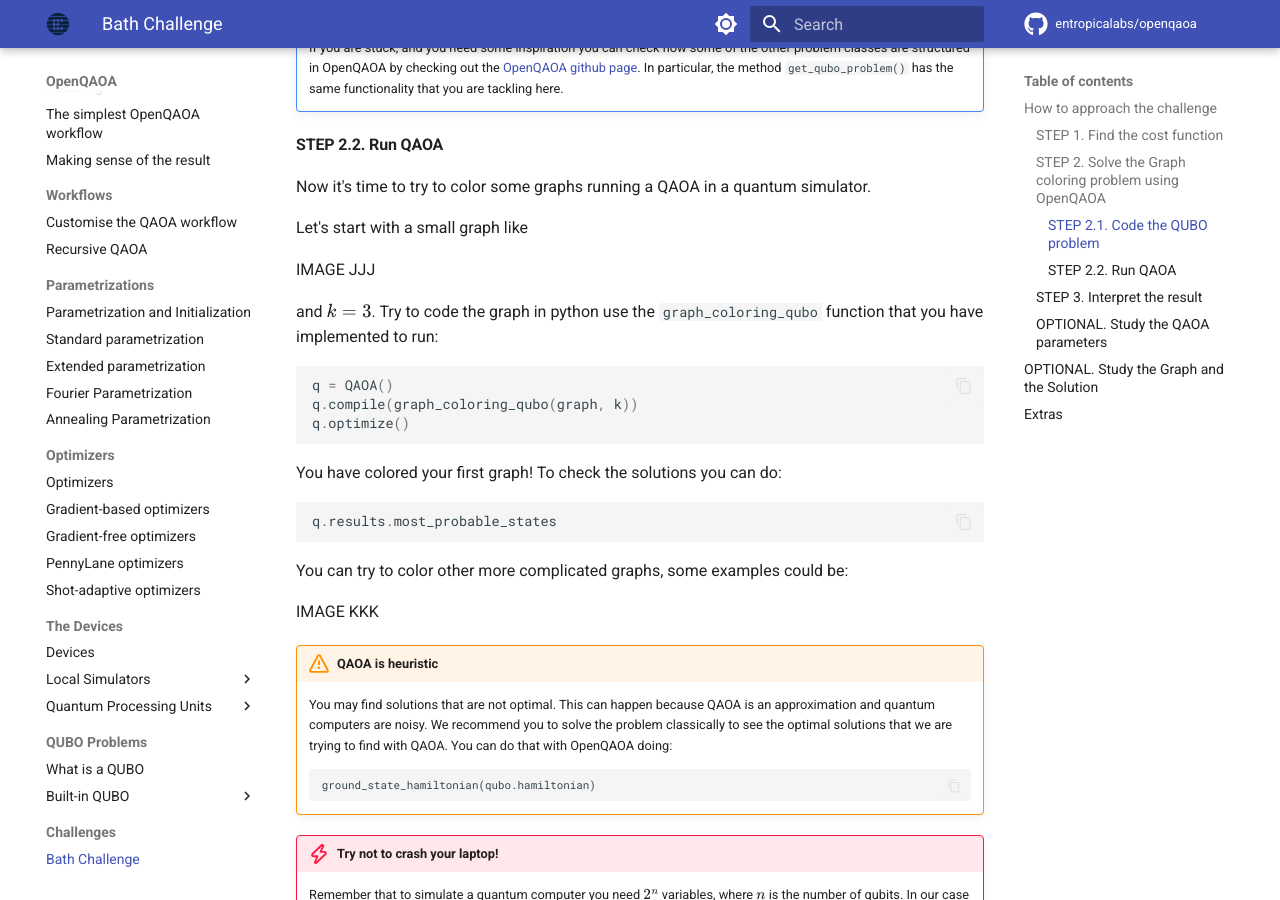
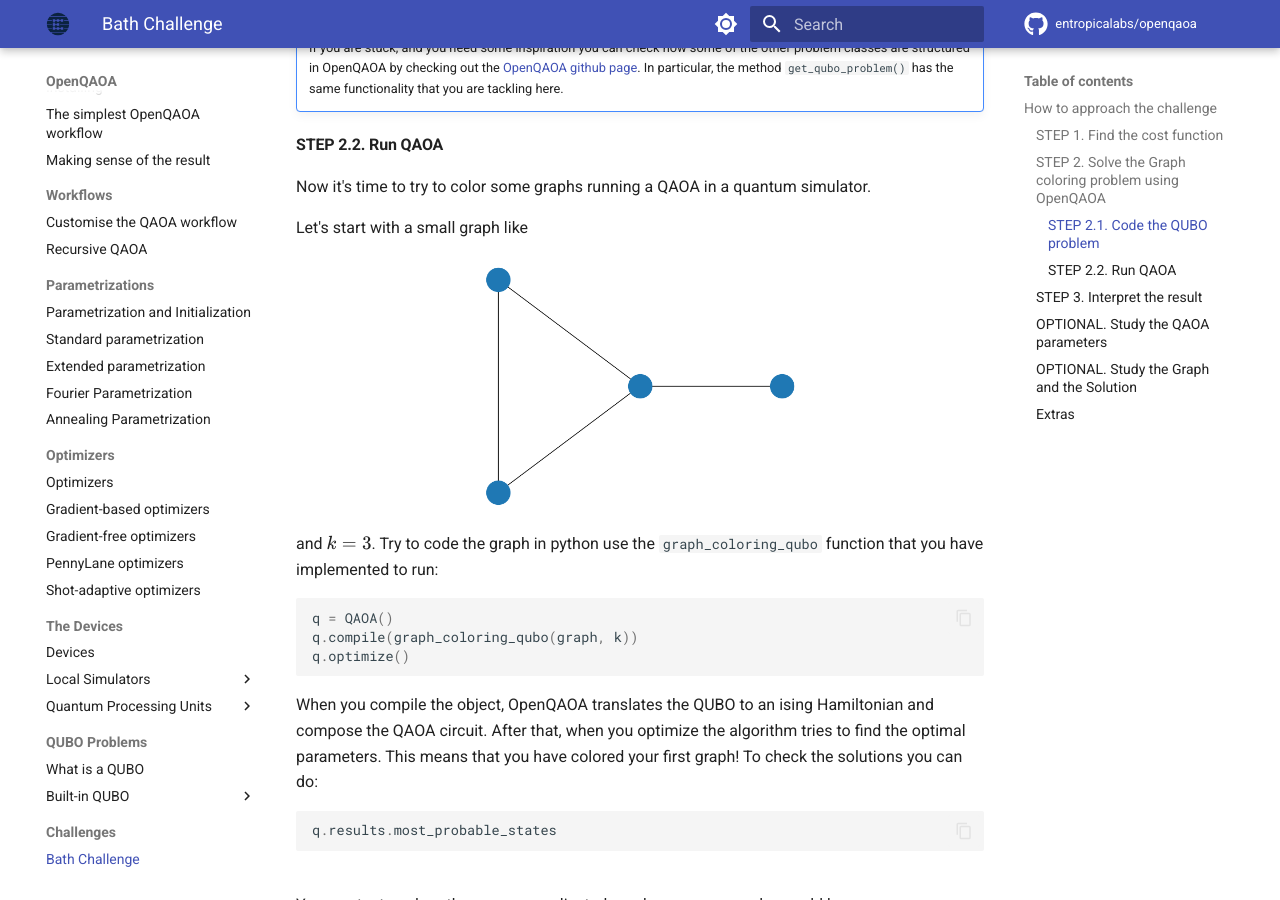
Before and after one commit to entropicalabs/openqaoa-website, an MkDocs documentation site: the page built from docs/hackatons/bath-challenge.md, in a window 1280 px wide and 900 px high, scrolled down 3725 px. Built offline with MkDocs 1.6.1 and Material for MkDocs 9.7.7, drawn with Linux system fonts in a browser that asks for light colours; comment, search, counter and statistics services are not loaded.

Commit message:
challenge updated

````diff
--- a/docs/hackatons/bath-challenge.md
+++ b/docs/hackatons/bath-challenge.md
@@ -119,7 +119,8 @@ Now it's time to try to color some graphs running a QAOA in a quantum simulator.
 
 Let's start with a small graph like
 
-IMAGE JJJ
+<img src="/img/graph-1.png" alt="graph1" width="50%" height="50%" style="display: block; margin: 0 auto;">
+
 
 and $k=3$. Try to code the graph in python use the `graph_coloring_qubo` function that you have implemented to run:
 
@@ -128,14 +129,16 @@ q = QAOA()
 q.compile(graph_coloring_qubo(graph, k))
 q.optimize()
 ```
-You have colored your first graph! To check the solutions you can do:
+When you compile the object, OpenQAOA translates the QUBO to an ising Hamiltonian and compose the QAOA circuit. After that, when you optimize the algorithm tries to find the optimal parameters. This means that you have colored your first graph! To check the solutions you can do:
 ```Python
 q.results.most_probable_states
 ```
 
+<br>
 You can try to color other more complicated graphs, some examples could be:
 
-IMAGE KKK
+<img src="/img/graph-2.png" alt="graph2" width="40%" style="display: float; margin-right: 2.5%; margin-left: 2.5%;">
+<img src="/img/graph-3.png" alt="graph2" width="40%" style="display: float; margin: 0 auto;">
 
 !!! warning "QAOA is heuristic"
 
@@ -176,13 +179,13 @@ q.set_circuit_properties(p=3, param_type='fourier', q=2)
 
 Can you find a combination of QAOA Parameters that gives you the best result for any random graph?
 
-## **OPTIONAL. Study the Graph and the Solution**
+### **OPTIONAL. Study the Graph and the Solution**
 
 Andrew Lukas paper says that given `n` colors and `N` vertexes it takes `nN` qubits to encode the problem. Without saturating your RAM, do you think you can play around with different graph topologies and colouring schemes?
 
 Maybe try to plot a scaling of the performance of the algorithm as a function of changing graph properties (e.g. edge connectivity).
 
-## **Extras**
+### **Extras**
 
 In the eventuality that you have had the time to explore QAOA and the graph colouring problem, here are a few ideas to keep you entertained:
 
````
Also changed, not shown: docs/img/graph-1.png (added), docs/img/graph-2.png (added), docs/img/graph-3.png (added).
